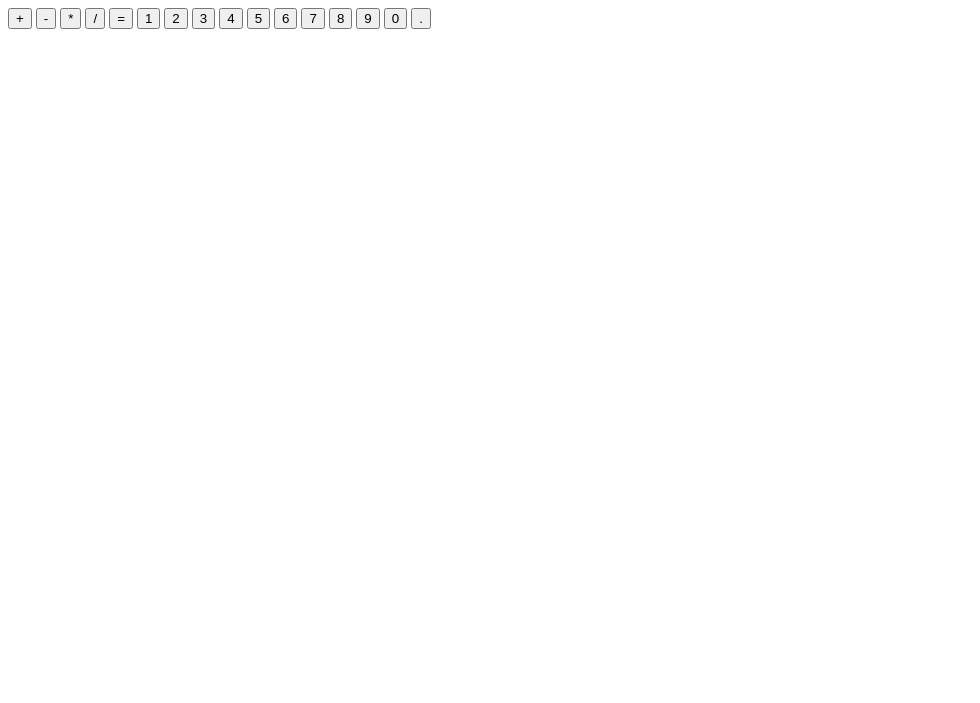
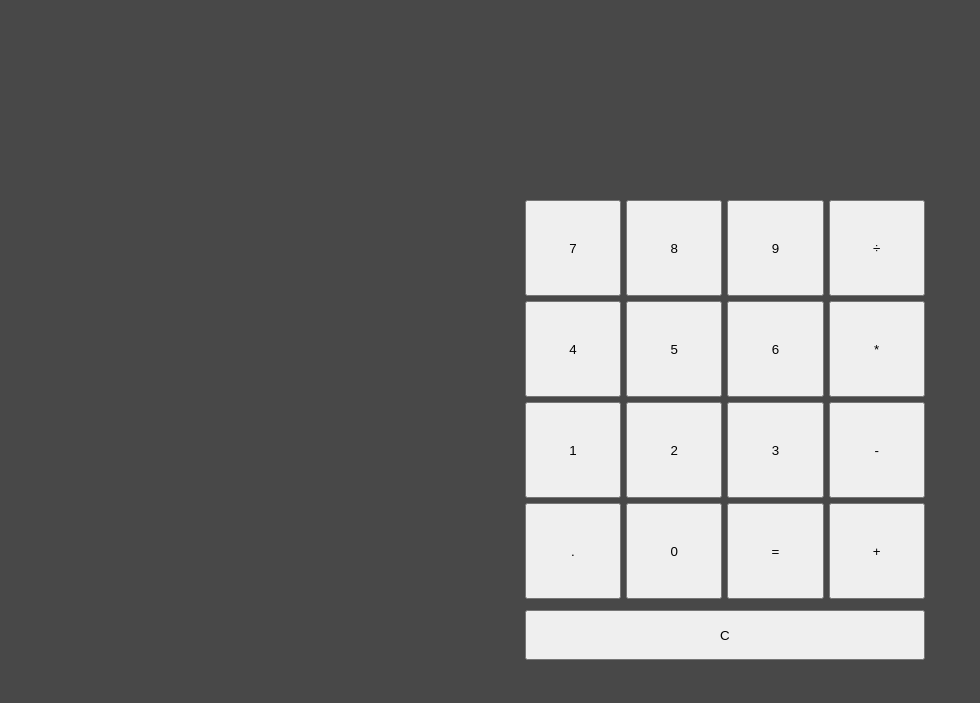
Before and after one commit to zapzor/calculator, a plain HTML site: page calculator.html in a window 1280 px wide. Shown: the whole page, without its empty margins (0-980 px from the left). Drawn offline with Linux system fonts and the light colour scheme.

Commit message:
Created basic calculator layout

```diff
--- a/calculator.css
+++ b/calculator.css
@@ -0,0 +1,26 @@
+body {
+    background-color: rgba(0, 0, 0, 0.719);
+}
+
+
+#container {
+    display: grid;
+    grid-template-columns: repeat(4, 1fr);
+    grid-template-rows: repeat(5, 1fr);
+    grid-gap: 5px;
+    position: absolute;
+    left: 41%;
+    top: 25%;
+    width: 100%;
+    max-width: 400px;
+    height: 100%;
+    max-height: 500px;
+    border: 100px;
+}
+
+#clear {
+    position: absolute;
+    top: 82%;
+    width: 400px;
+    height: 50px;
+}
--- a/calculator.html
+++ b/calculator.html
@@ -7,29 +7,25 @@
   <link rel="stylesheet" href="calculator.css" type="text/css">
 </head>
 <body>
-  <button id="+">+</button>
-  <button id="-">-</button>
-  <button id="*">*</button>
-  <button id="/">/</button>
-  <button id="=">=</button>
-  <button id="1">1</button>
-  <button id="2">2</button>
-  <button id="3">3</button>
-  <button id="4">4</button>
-  <button id="5">5</button>
-  <button id="6">6</button>
-  <button id="7">7</button>
-  <button id="8">8</button>
-  <button id="9">9</button>
-  <button id="0">0</button>
-  <button id=".">.</button>
-
-
-
-
-
-
-
+  <div id="container">
+    <button id="7">7</button>
+    <button id="8">8</button>
+    <button id="9">9</button>
+    <button id="÷">÷</button>
+    <button id="4">4</button>
+    <button id="5">5</button>
+    <button id="6">6</button>
+    <button id="3">*</button>
+    <button id="1">1</button>
+    <button id="2">2</button>
+    <button id="3">3</button>
+    <button id="7">-</button>
+    <button id=".">.</button>
+    <button id="0">0</button>
+    <button id="=">=</button>
+    <button id="+">+</button>
+    <button id="clear">C</button>
+</div>
 
 </body>
 </html>
```
